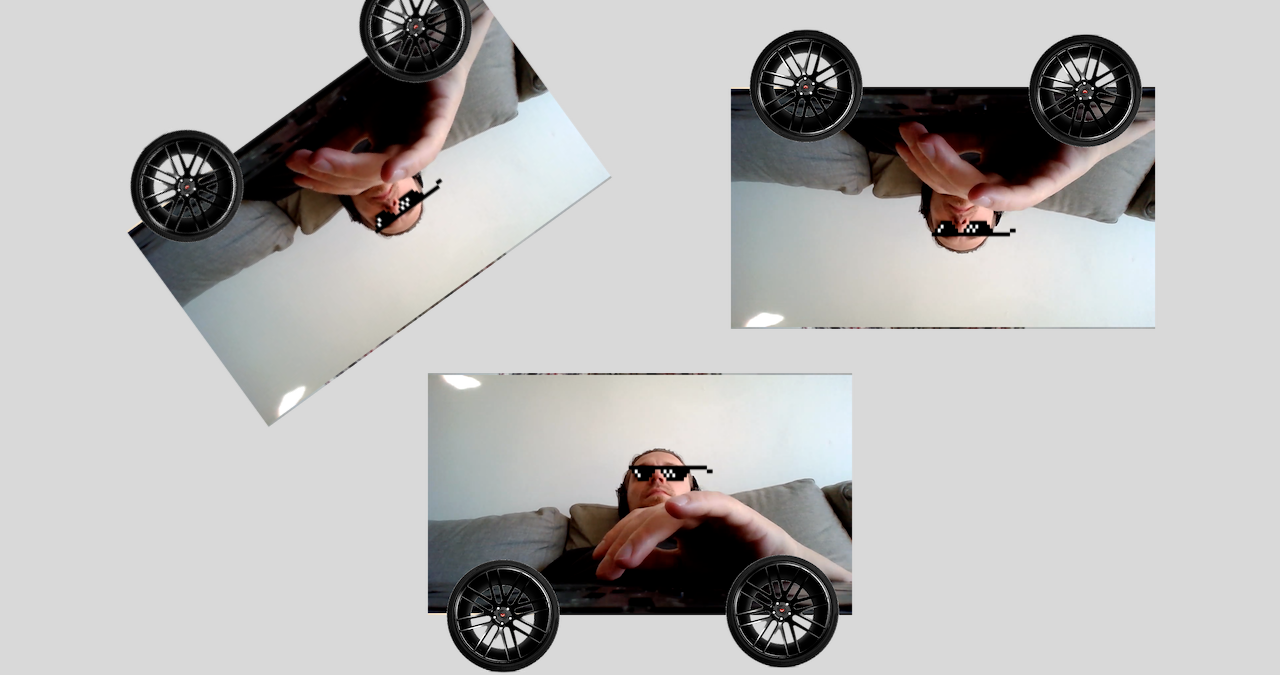
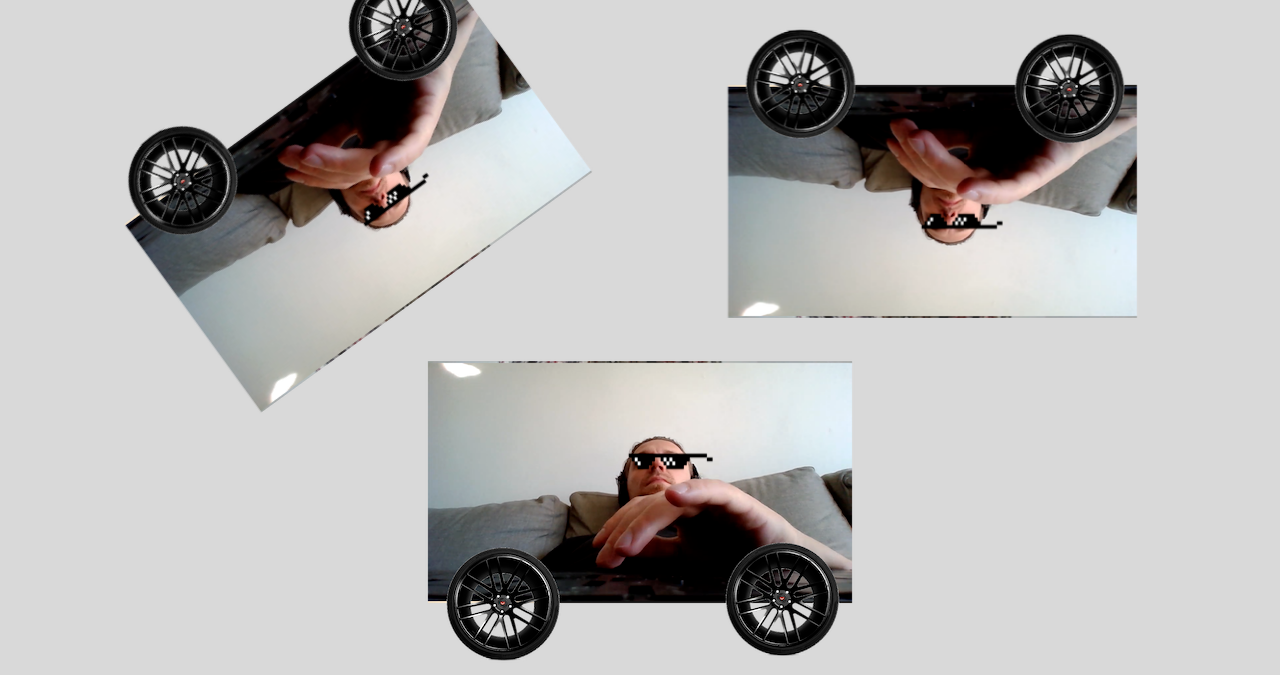
Before and after one commit to Frolle/portal-release-timer, a plain HTML site: page index.html in a window 1280 px wide. Shown: the part 291-966 px from the top of the page. Drawn offline with nearby package versions, Linux system fonts and the light colour scheme; a web font is replaced by a local one.

Commit message:
Fixes typo in bootstrap class and adjusts column size.

```diff
--- a/index.html
+++ b/index.html
@@ -29,16 +29,16 @@
             </div>
         </div>
         <div class="row">
-            <div class="col-md-6">
-                <img class="img-reponsive car-1" src="thug_rider.png">
+            <div class="col-xs-6">
+                <img class="img-responsive car-1" src="thug_rider.png">
             </div>
-            <div class="col-md-6">
-                <img class="img-reponsive car-2" src="thug_rider.png">
+            <div class="col-xs-6">
+                <img class="img-responsive car-2" src="thug_rider.png">
             </div>
         </div>
         <div class="row">
-            <div class="col-md-12">
-                <img class="img-reponsive center-block car-3" src="thug_rider.png">
+            <div class="col-xs-12">
+                <img class="img-responsive center-block car-3" src="thug_rider.png">
             </div>
         </div>
     </div>
```
